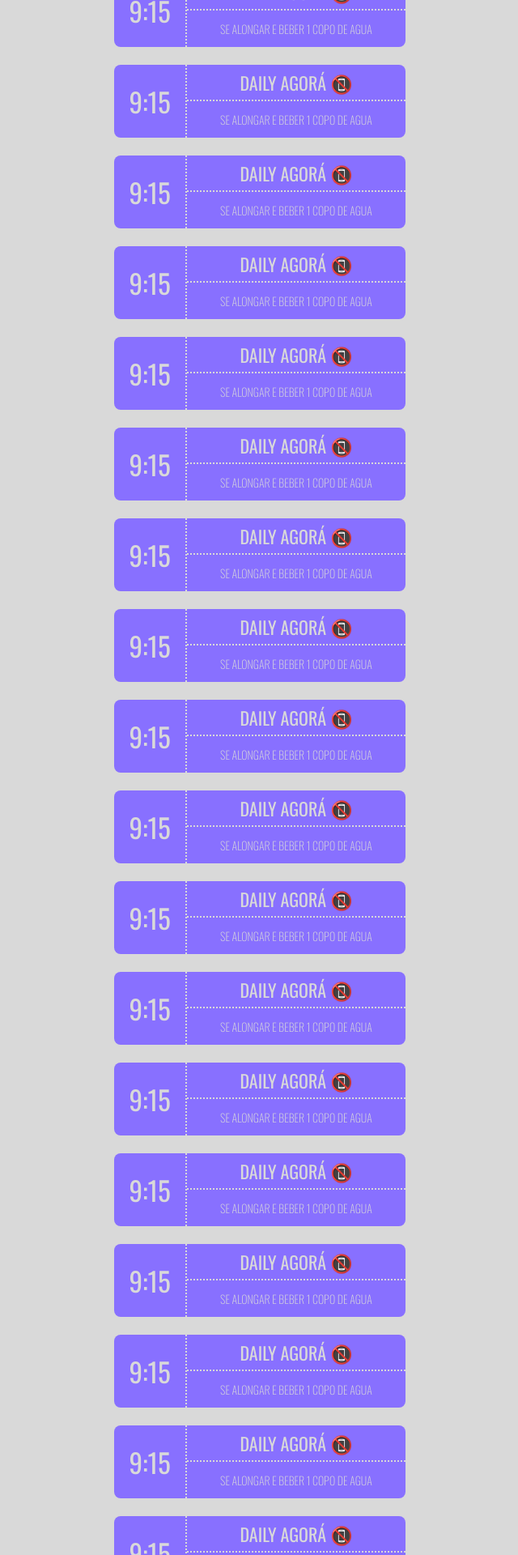
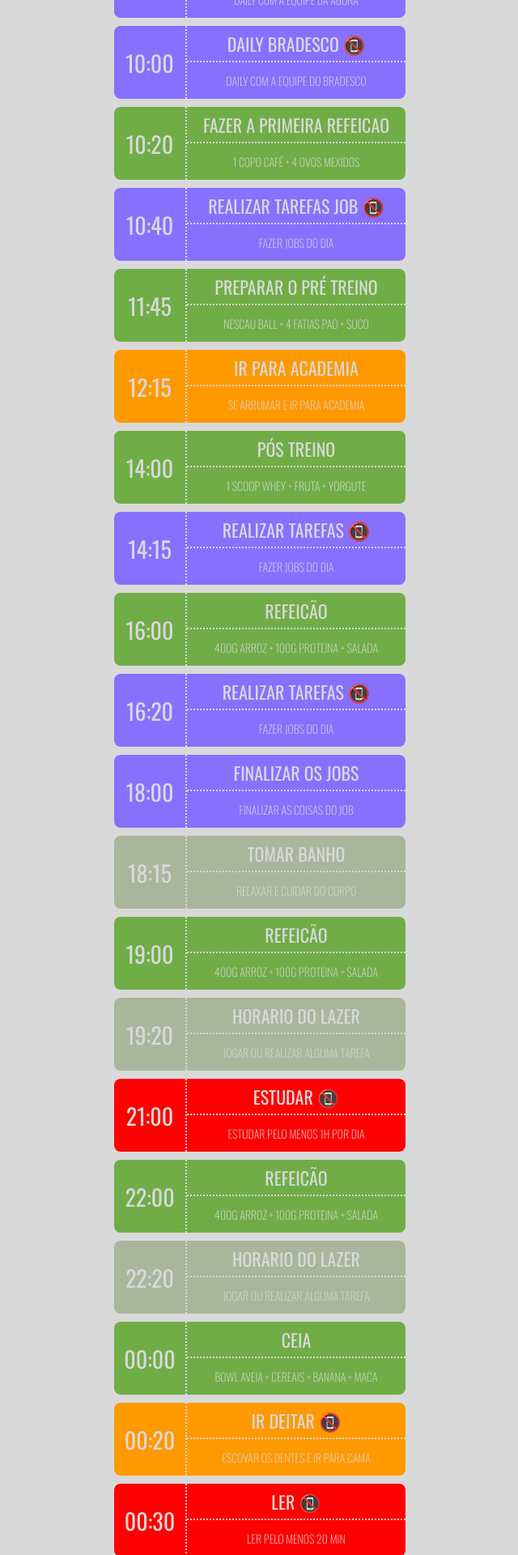
Before and after one commit to MaikonRodrigs/AppRoutine, a React (Vite) app: page / in a window 1280 px wide. Shown: the part 400-2320 px from the top of the page at 81% size, without its empty margins (319-959 px from the left). Built offline with nearby package versions, Linux system fonts and the light colour scheme.

Commit message:
Insert Text From Cards

```diff
--- a/src/components/Card/styles.ts
+++ b/src/components/Card/styles.ts
@@ -23,7 +23,7 @@
   p {
     color: var(--white);
     font-weight: 400;
-    font-size: 33px;
+    font-size: 28px;
   }
 `;
 export const Informations = styled.div`
--- a/src/page/index.tsx
+++ b/src/page/index.tsx
@@ -29,127 +29,127 @@
         hour="9:15"
         backgroundColor="var(--job)"
         title='DAILY AGORÁ 📵'
-        description='se alongar e beber 1 copo de agua'
+        description='DAILY COM A EQUIPE DA AGORÁ'
+      />
+      <Card
+        hour="10:00"
+        backgroundColor="var(--job)"
+        title='DAILY BRADESCO 📵'
+        description='DAILY COM A EQUIPE DO BRADESCO'
+      />
+      <Card
+        hour="10:20"
+        backgroundColor="var(--food)"
+        title='FAZER A PRIMEIRA REFEICAO'
+        description='1 COPO CAFÉ + 4 OVOS MEXIDOS'
+      />
+      <Card
+        hour="10:40"
+        backgroundColor="var(--job)"
+        title='REALIZAR TAREFAS JOB 📵'
+        description='FAZER JOBS DO DIA'
+      />
+      <Card
+        hour="11:45"
+        backgroundColor="var(--food)"
+        title='PREPARAR O PRÉ TREINO'
+        description='NESCAU BALL + 4 FATIAS PAO + SUCO'
+      />
+      <Card
+        hour="12:15"
+        backgroundColor="var(--go)"
+        title='IR PARA ACADEMIA'
+        description='SE ARRUMAR E IR PARA ACADEMIA'
+      />
+      <Card
+        hour="14:00"
+        backgroundColor="var(--food)"
+        title='PÓS TREINO'
+        description='1 SCOOP WHEY + FRUTA + YORGUTE'
+      />
+      <Card
+        hour="14:15"
+        backgroundColor="var(--job)"
+        title='REALIZAR TAREFAS 📵'
+        description='FAZER JOBS DO DIA'
+      />
+      <Card
+        hour="16:00"
+        backgroundColor="var(--food)"
+        title='REFEICÃO'
+        description='400G ARROZ + 100G PROTEINA + SALADA'
+      />
+      <Card
+        hour="16:20"
+        backgroundColor="var(--job)"
+        title='REALIZAR TAREFAS 📵'
+        description='FAZER JOBS DO DIA'
+      />
+      <Card
+        hour="18:00"
+        backgroundColor="var(--job)"
+        title='FINALIZAR OS JOBS'
+        description='FINALIZAR AS COISAS DO JOB'
+      />
+      <Card
+        hour="18:15"
+        backgroundColor="var(--recreation)"
+        title='TOMAR BANHO'
+        description='RELAXAR E CUIDAR DO CORPO'
+      />
+      <Card
+        hour="19:00"
+        backgroundColor="var(--food)"
+        title='REFEICÃO'
+        description='400G ARROZ + 100G PROTEINA + SALADA'
+      />
+      <Card
+        hour="19:20"
+        backgroundColor="var(--recreation)"
+        title='HORARIO DO LAZER'
+        description='JOGAR OU REALIZAR ALGUMA TAREFA'
+      />
+      <Card
+        hour="21:00"
+        backgroundColor="var(--important)"
+        title='ESTUDAR 📵'
+        description='ESTUDAR PELO MENOS 1H POR DIA'
+      />
+      <Card
+        hour="22:00"
+        backgroundColor="var(--food)"
+        title='REFEICÃO'
+        description='400G ARROZ + 100G PROTEINA + SALADA'
+      />
+      <Card
+        hour="22:20"
+        backgroundColor="var(--recreation)"
+        title='HORARIO DO LAZER'
+        description='JOGAR OU REALIZAR ALGUMA TAREFA'
+      />
+      <Card
+        hour="00:00"
+        backgroundColor="var(--food)"
+        title='CEIA'
+        description='BOWL AVEIA + CEREAIS + BANANA + MACA'
+      />
+      <Card
+        hour="00:20"
+        backgroundColor="var(--go)"
+        title='IR DEITAR 📵'
+        description='ESCOVAR OS DENTES E IR PARA CAMA'
+      />
+      <Card
+        hour="00:30"
+        backgroundColor="var(--important)"
+        title='LER 📵'
+        description='LER PELO MENOS 20 MIN'
       />
       <Card
         hour="9:15"
-        backgroundColor="var(--job)"
-        title='DAILY AGORÁ 📵'
-        description='se alongar e beber 1 copo de agua'
-      />
-      <Card
-        hour="9:15"
-        backgroundColor="var(--job)"
-        title='DAILY AGORÁ 📵'
-        description='se alongar e beber 1 copo de agua'
-      />
-      <Card
-        hour="9:15"
-        backgroundColor="var(--job)"
-        title='DAILY AGORÁ 📵'
-        description='se alongar e beber 1 copo de agua'
-      />
-      <Card
-        hour="9:15"
-        backgroundColor="var(--job)"
-        title='DAILY AGORÁ 📵'
-        description='se alongar e beber 1 copo de agua'
-      />
-      <Card
-        hour="9:15"
-        backgroundColor="var(--job)"
-        title='DAILY AGORÁ 📵'
-        description='se alongar e beber 1 copo de agua'
-      />
-      <Card
-        hour="9:15"
-        backgroundColor="var(--job)"
-        title='DAILY AGORÁ 📵'
-        description='se alongar e beber 1 copo de agua'
-      />
-      <Card
-        hour="9:15"
-        backgroundColor="var(--job)"
-        title='DAILY AGORÁ 📵'
-        description='se alongar e beber 1 copo de agua'
-      />
-      <Card
-        hour="9:15"
-        backgroundColor="var(--job)"
-        title='DAILY AGORÁ 📵'
-        description='se alongar e beber 1 copo de agua'
-      />
-      <Card
-        hour="9:15"
-        backgroundColor="var(--job)"
-        title='DAILY AGORÁ 📵'
-        description='se alongar e beber 1 copo de agua'
-      />
-      <Card
-        hour="9:15"
-        backgroundColor="var(--job)"
-        title='DAILY AGORÁ 📵'
-        description='se alongar e beber 1 copo de agua'
-      />
-      <Card
-        hour="9:15"
-        backgroundColor="var(--job)"
-        title='DAILY AGORÁ 📵'
-        description='se alongar e beber 1 copo de agua'
-      />
-      <Card
-        hour="9:15"
-        backgroundColor="var(--job)"
-        title='DAILY AGORÁ 📵'
-        description='se alongar e beber 1 copo de agua'
-      />
-      <Card
-        hour="9:15"
-        backgroundColor="var(--job)"
-        title='DAILY AGORÁ 📵'
-        description='se alongar e beber 1 copo de agua'
-      />
-      <Card
-        hour="9:15"
-        backgroundColor="var(--job)"
-        title='DAILY AGORÁ 📵'
-        description='se alongar e beber 1 copo de agua'
-      />
-      <Card
-        hour="9:15"
-        backgroundColor="var(--job)"
-        title='DAILY AGORÁ 📵'
-        description='se alongar e beber 1 copo de agua'
-      />
-      <Card
-        hour="9:15"
-        backgroundColor="var(--job)"
-        title='DAILY AGORÁ 📵'
-        description='se alongar e beber 1 copo de agua'
-      />
-      <Card
-        hour="9:15"
-        backgroundColor="var(--job)"
-        title='DAILY AGORÁ 📵'
-        description='se alongar e beber 1 copo de agua'
-      />
-      <Card
-        hour="9:15"
-        backgroundColor="var(--job)"
-        title='DAILY AGORÁ 📵'
-        description='se alongar e beber 1 copo de agua'
-      />
-      <Card
-        hour="9:15"
-        backgroundColor="var(--job)"
-        title='DAILY AGORÁ 📵'
-        description='se alongar e beber 1 copo de agua'
-      />
-      <Card
-        hour="9:15"
-        backgroundColor="var(--job)"
-        title='DAILY AGORÁ 📵'
-        description='se alongar e beber 1 copo de agua'
+        backgroundColor="var(--wake)"
+        title='DORMIR 📵'
+        description='SE DESLIGAR E IR DORMIR'
       />
     </C.Container>
   );
--- a/src/page/styles.ts
+++ b/src/page/styles.ts
@@ -6,5 +6,6 @@
   align-items: center;
   justify-content: center;
   justify-items: center;
-  gap: 22px;
+  gap: 10px;
+  padding-bottom: 120px;
 `;
```
